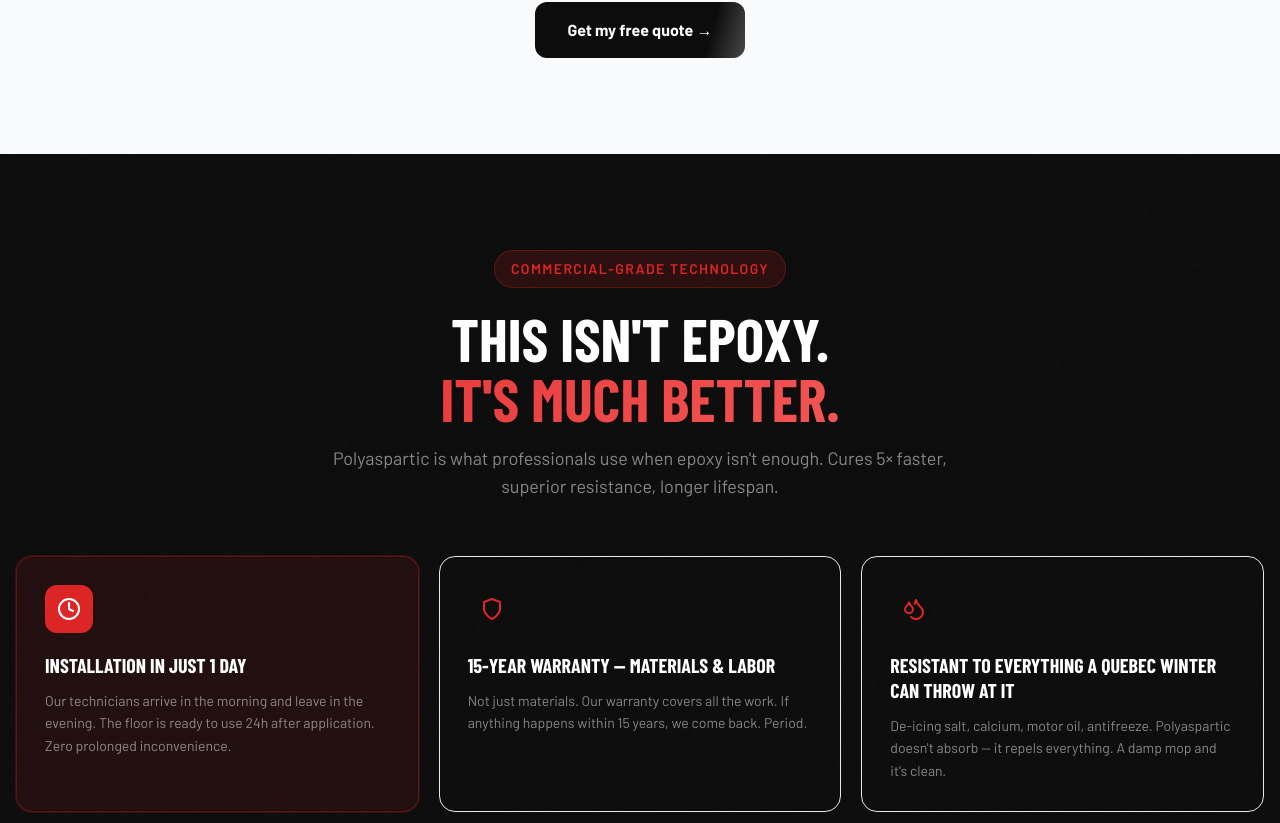
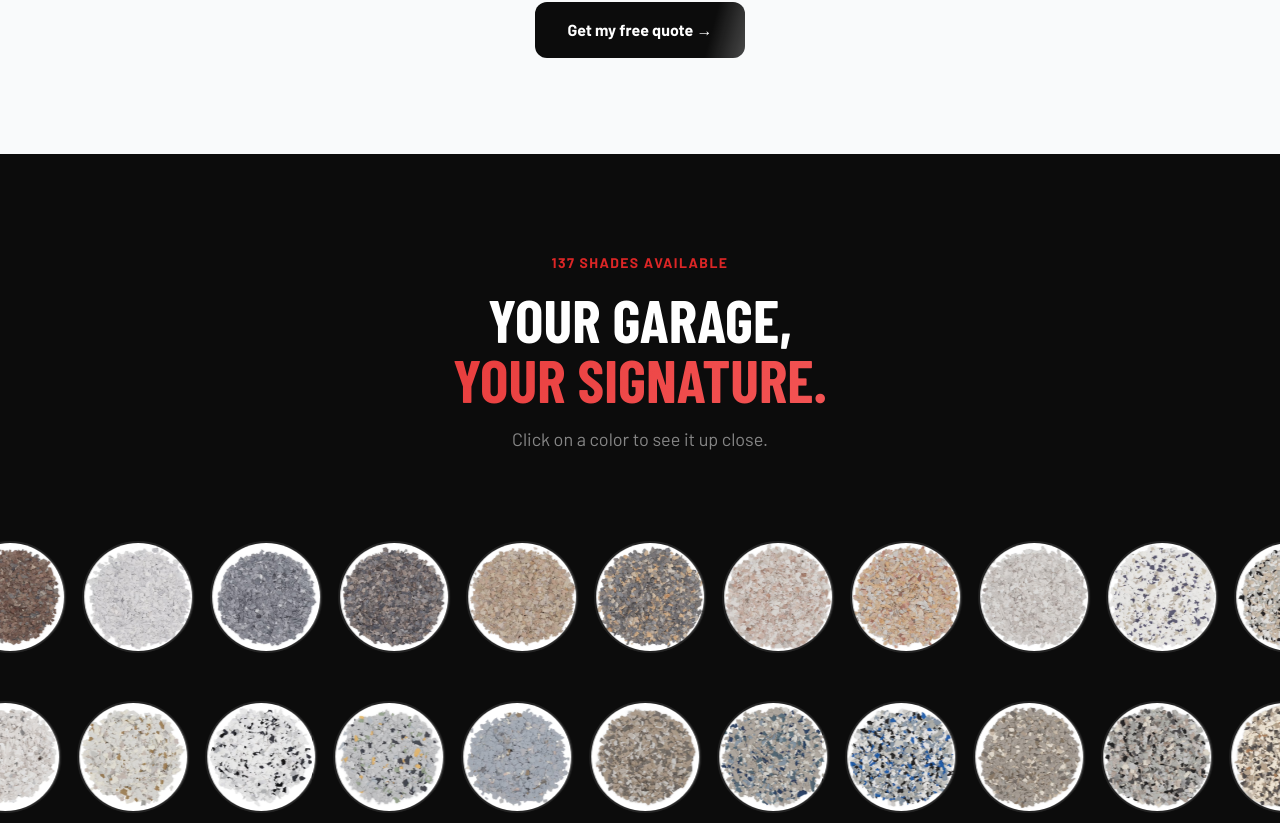
Before and after one commit to tahabensadek/garage-express, a Next.js app: page /en in a window 1280 px wide. Shown: the part 3477-4300 px from the top of the page. Built offline with nearby package versions, Linux system fonts and the light colour scheme; a web font is replaced by a local one.

Commit message:
fix: move ColorSelector after BeforeAfter for better page flow

```diff
--- a/src/app/[locale]/page.tsx
+++ b/src/app/[locale]/page.tsx
@@ -22,11 +22,11 @@ export default function Home() {
       <SocialProofBar />
       <Problem />
       <BeforeAfter />
+      <ColorSelector />
       <Benefits />
       <Pricing />
       <Process />
       <LeadForm />
-      <ColorSelector />
       <Testimonials />
       <About />
       <FAQ />
```
